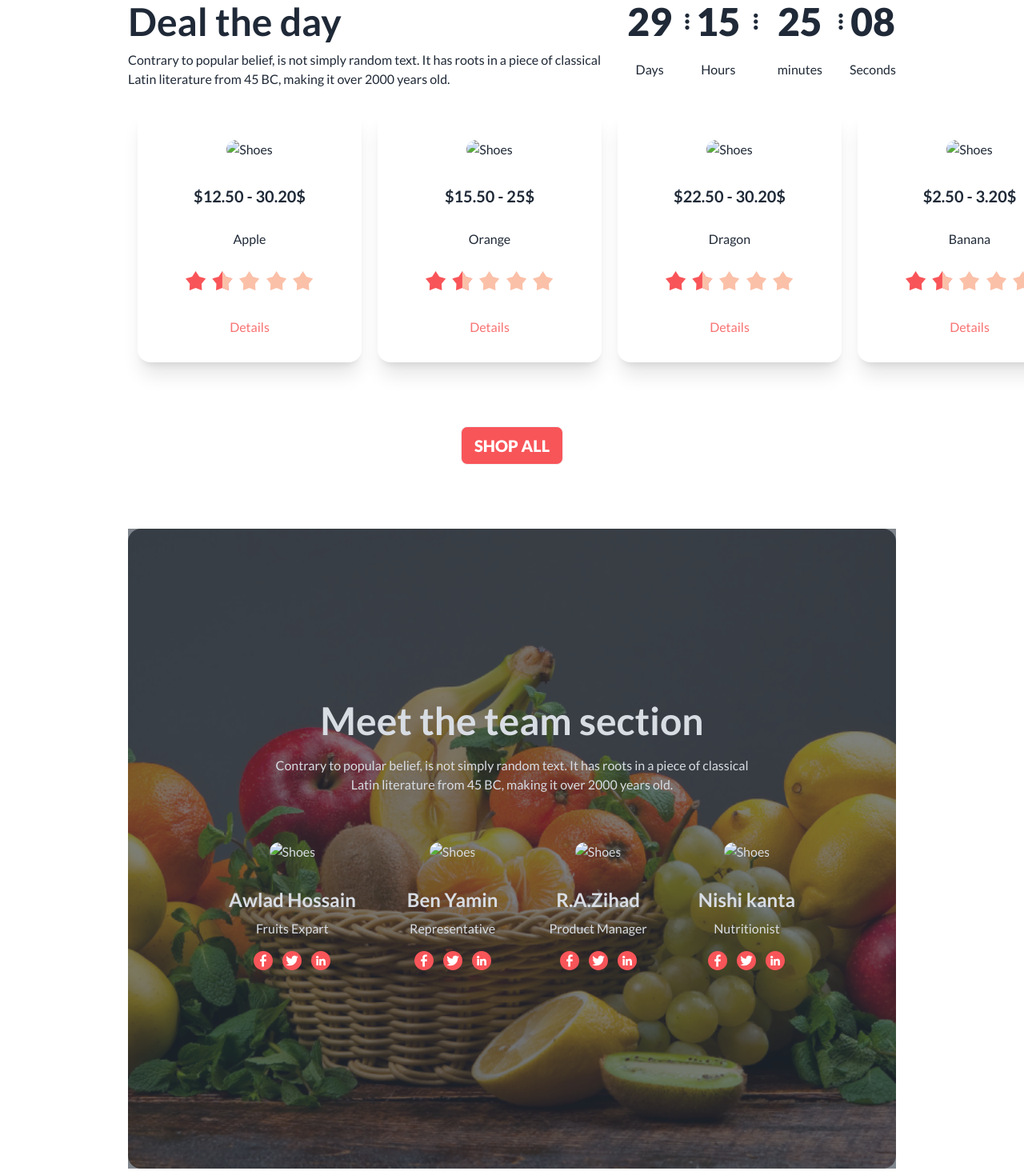
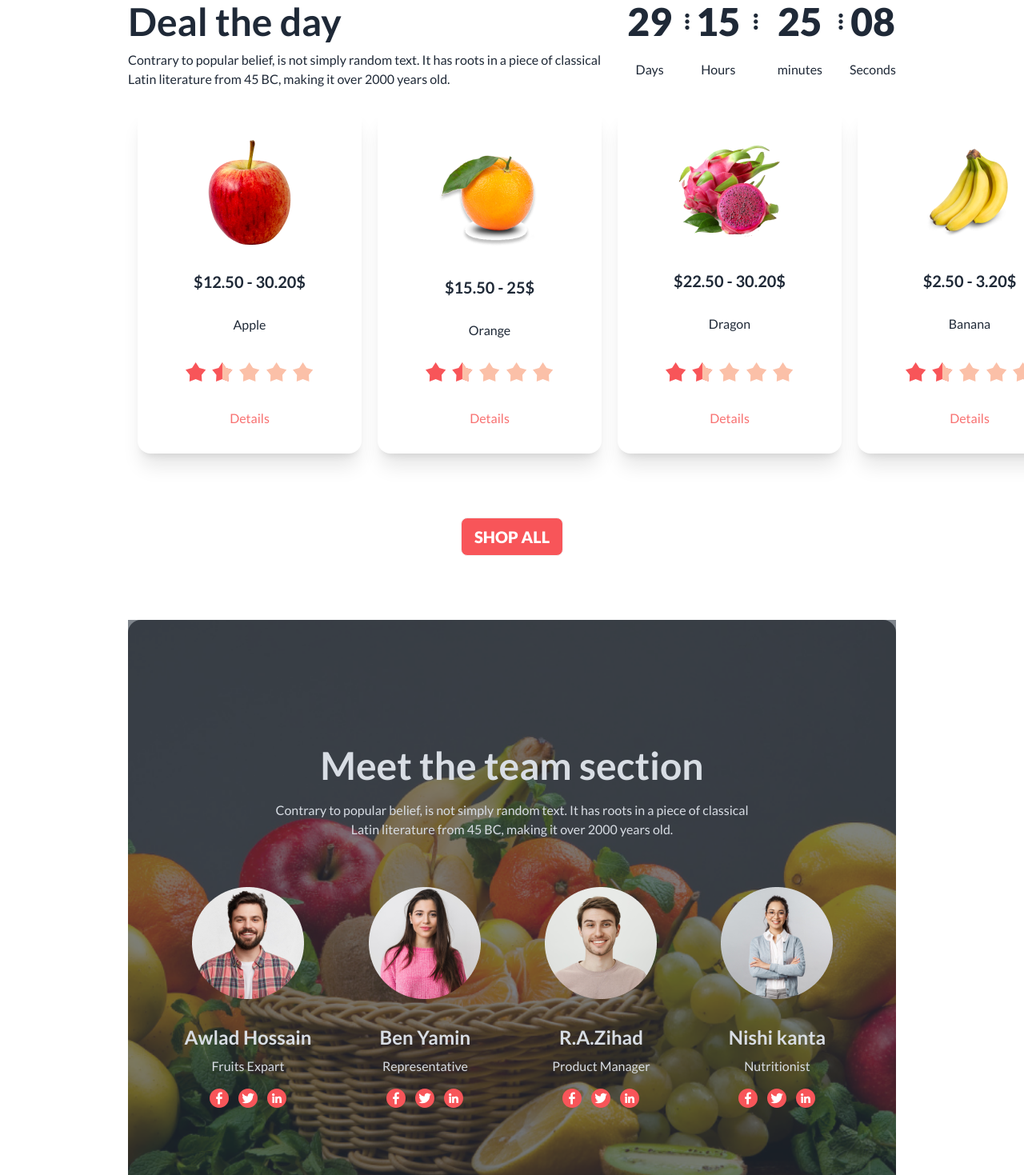
Before and after one commit to ruhulaminjihad1/Fruit-Burst, a plain HTML site: page index.html in a window 1280 px wide. Shown: the part 887-2356 px from the top of the page at 80% size. Drawn offline with nearby package versions, Linux system fonts and the light colour scheme; the site is published under a folder, as on GitHub Pages, so addresses that start at the root find nothing.

Commit message:
added just (.) before image for not showing on github live link

```diff
--- a/index.html
+++ b/index.html
@@ -62,7 +62,7 @@
                     </div>
 
                     <a class="btn btn-ghost normal-case text-xl lg:hidden text-titleColor">
-                        <img class="h-8" src="/images/logo.png" alt="logo" srcset="">Fruit Burst</a>
+                        <img class="h-8" src="./images/logo.png" alt="logo" srcset="">Fruit Burst</a>
 
                     <div class="navbar-center hidden lg:flex">
                         <ul class="menu menu-horizontal px-2 text-base">
@@ -74,7 +74,7 @@
                     </div>
                 </div>
                 <a class="btn btn-ghost normal-case text-xl hidden lg:flex"><img class="h-12 text-red-400"
-                        src="/images/logo.png" alt="logo" srcset="">Fruit Burst</a>
+                        src="./images/logo.png" alt="logo" srcset="">Fruit Burst</a>
                 <div class="navbar-end">
 
                     <div class="dropdown md:hidden lg:hidden">
@@ -269,7 +269,7 @@
                     <!-- card 1  -->
                     <div class="card w-full bg-base-100 shadow-xl px-7">
                         <figure class="px-7 pt-10">
-                            <img src="/images/fruit6.png" alt="Shoes" class="rounded-xl" />
+                            <img src="./images/fruit6.png" alt="Shoes" class="rounded-xl" />
                         </figure>
                         <div class="card-body items-center text-center gap-y-7">
                             <h2 class="card-title text-xl">$12.50 - 30.20$</h2>
@@ -306,7 +306,7 @@
                                     <form method="dialog" class="modal-box">
                                         <div class="card ">
                                             <figure class="px-10 pt-10">
-                                                <img src="/images/fruit6.png" alt="Shoes" class="rounded-xl" />
+                                                <img src="./images/fruit6.png" alt="Shoes" class="rounded-xl" />
                                             </figure>
                                             <div class="card-body items-center text-center">
                                                 <h2 class="card-title">Apple</h2>
@@ -352,7 +352,7 @@
                     <!-- card 2  -->
                     <div class="card w-full bg-base-100 shadow-xl px-7">
                         <figure class="px-7 pt-10">
-                            <img src="/images/fruit7.png" alt="Shoes" class="rounded-xl" />
+                            <img src="./images/fruit7.png" alt="Shoes" class="rounded-xl" />
                         </figure>
                         <div class="card-body items-center text-center gap-y-7">
                             <h2 class="card-title text-xl">$15.50 - 25$</h2>
@@ -389,7 +389,7 @@
                                     <form method="dialog" class="modal-box">
                                         <div class="card ">
                                             <figure class="px-10 pt-10">
-                                                <img src="/images/fruit7.png" alt="Shoes" class="rounded-xl" />
+                                                <img src="./images/fruit7.png" alt="Shoes" class="rounded-xl" />
                                             </figure>
                                             <div class="card-body items-center text-center">
                                                 <h2 class="card-title">China Orange</h2>
@@ -435,7 +435,7 @@
                     <!-- card 1  -->
                     <div class="card w-full bg-base-100 shadow-xl px-7">
                         <figure class="px-7 pt-10">
-                            <img src="/images/fruit8.png" alt="Shoes" class="rounded-xl" />
+                            <img src="./images/fruit8.png" alt="Shoes" class="rounded-xl" />
                         </figure>
                         <div class="card-body items-center text-center gap-y-7">
                             <h2 class="card-title text-xl">$22.50 - 30.20$</h2>
@@ -472,7 +472,7 @@
                                     <form method="dialog" class="modal-box">
                                         <div class="card ">
                                             <figure class="px-10 pt-10">
-                                                <img src="/images/fruit8.png" alt="Shoes" class="rounded-xl" />
+                                                <img src="./images/fruit8.png" alt="Shoes" class="rounded-xl" />
                                             </figure>
                                             <div class="card-body items-center text-center">
                                                 <h2 class="card-title">Red Dragon</h2>
@@ -518,7 +518,7 @@
                     <!-- card 4  -->
                     <div class="card w-full bg-base-100 shadow-xl px-7">
                         <figure class="px-7 pt-10">
-                            <img src="/images/fruit9.png" alt="Shoes" class="rounded-xl" />
+                            <img src="./images/fruit9.png" alt="Shoes" class="rounded-xl" />
                         </figure>
                         <div class="card-body items-center text-center gap-y-7">
                             <h2 class="card-title">$2.50 - 3.20$</h2>
@@ -556,7 +556,7 @@
                                     <form method="dialog" class="modal-box">
                                         <div class="card ">
                                             <figure class="px-10 pt-10">
-                                                <img src="/images/fruit9.png" alt="Shoes" class="rounded-xl" />
+                                                <img src="./images/fruit9.png" alt="Shoes" class="rounded-xl" />
                                             </figure>
                                             <div class="card-body items-center text-center">
                                                 <h2 class="card-title">Banana</h2>
@@ -628,7 +628,7 @@
 
                                 <div class="card">
                                     <figure class="px-10 pt-10">
-                                        <img src="/images/member1.png" alt="Shoes" class="rounded-xl" />
+                                        <img src="./images/member1.png" alt="Shoes" class="rounded-xl" />
                                     </figure>
                                     <div class="card-body items-center text-center gap-2">
                                         <h2 class="card-title text-2xl">Awlad Hossain</h2>
@@ -696,7 +696,7 @@
                                 </div>
                                 <div class="card">
                                     <figure class="px-10 pt-10">
-                                        <img src="/images/member2.png" alt="Shoes" class="rounded-xl" />
+                                        <img src="./images/member2.png" alt="Shoes" class="rounded-xl" />
                                     </figure>
                                     <div class="card-body items-center text-center gap-2">
                                         <h2 class="card-title text-2xl">Ben Yamin</h2>
@@ -764,7 +764,7 @@
                                 </div>
                                 <div class="card">
                                     <figure class="px-10 pt-10">
-                                        <img src="/images/member3.png" alt="Shoes" class="rounded-xl" />
+                                        <img src="./images/member3.png" alt="Shoes" class="rounded-xl" />
                                     </figure>
                                     <div class="card-body items-center text-center gap-2">
                                         <h2 class="card-title text-2xl">R.A.Zihad</h2>
@@ -832,7 +832,7 @@
                                 </div>
                                 <div class="card">
                                     <figure class="px-10 pt-10">
-                                        <img src="/images/member4.png" alt="Shoes" class="rounded-xl" />
+                                        <img src="./images/member4.png" alt="Shoes" class="rounded-xl" />
                                     </figure>
                                     <div class="card-body items-center text-center gap-2">
                                         <h2 class="card-title text-2xl">Nishi kanta</h2>
```
Also changed, not shown: tailwind.config.js (+8 -0 lines).
